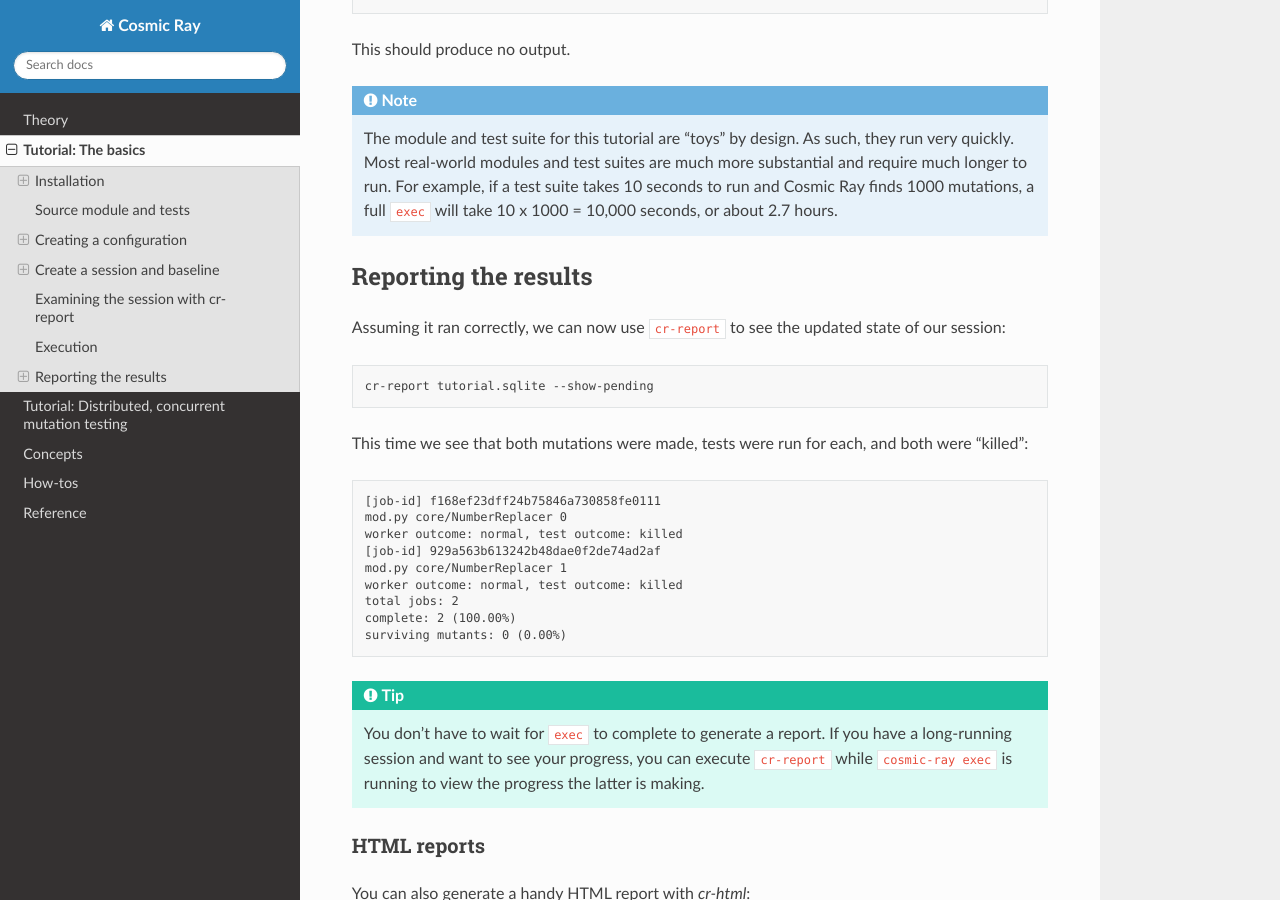
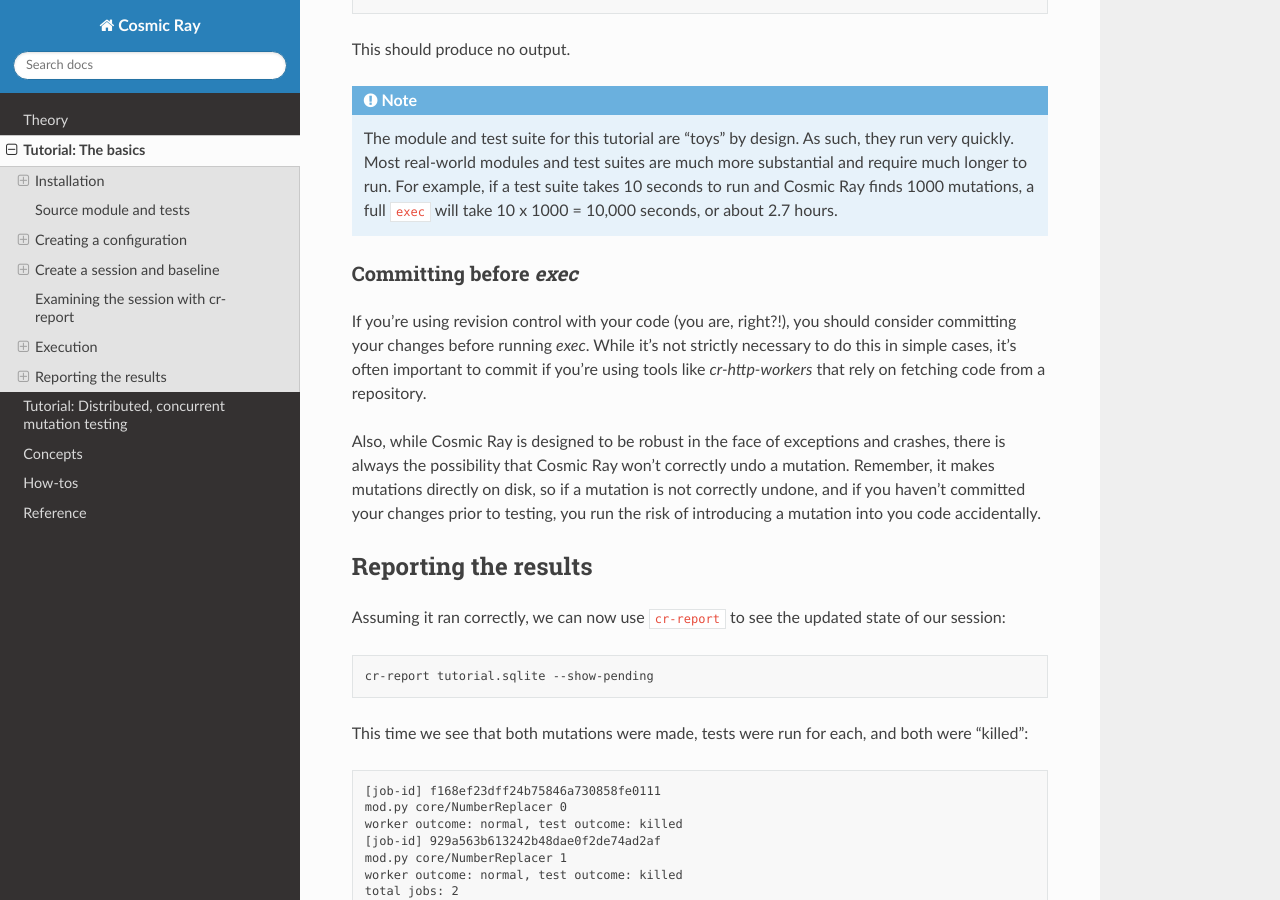
Before and after one commit to sixty-north/cosmic-ray, a Sphinx documentation site: the page built from docs/source/tutorials/intro/index.rst, in a window 1280 px wide and 900 px high, scrolled down 7097 px. Built offline with Sphinx 7.4.7 and the Read the Docs theme 2.0.0, drawn with Linux system fonts in a browser that asks for light colours.

Commit message:
Added a note about committing before running exec.

```diff
--- a/docs/source/tutorials/intro/index.rst
+++ b/docs/source/tutorials/intro/index.rst
@@ -307,6 +307,18 @@
     10 seconds to run and Cosmic Ray finds 1000 mutations, a full ``exec`` will take 10 x 1000 = 10,000 seconds, or
     about 2.7 hours.
 
+Committing before `exec`
+------------------------
+
+If you're using revision control with your code (you are, right?!), you should consider committing your changes before
+running `exec`. While it's not strictly necessary to do this in simple cases, it's often important to commit if
+you're using tools like `cr-http-workers` that rely on fetching code from a repository.
+
+Also, while Cosmic Ray is designed to be robust in the face of exceptions and crashes, there is always the possibility
+that Cosmic Ray won't correctly undo a mutation. Remember, it makes mutations directly on disk, so if a mutation is
+not correctly undone, and if you haven't committed your changes prior to testing, you run the risk of introducing
+a mutation into you code accidentally.
+
 Reporting the results
 =====================
 
```
